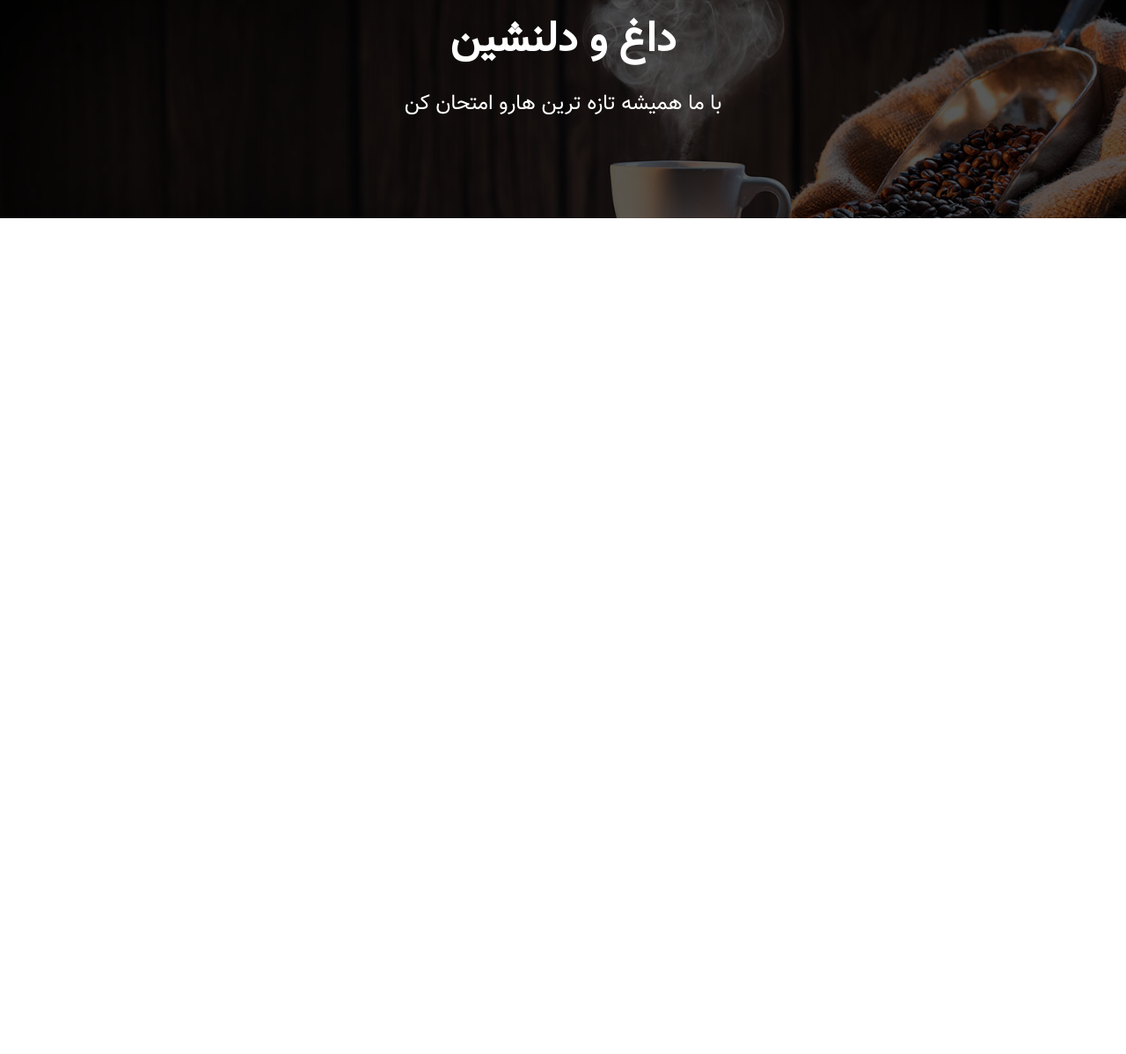
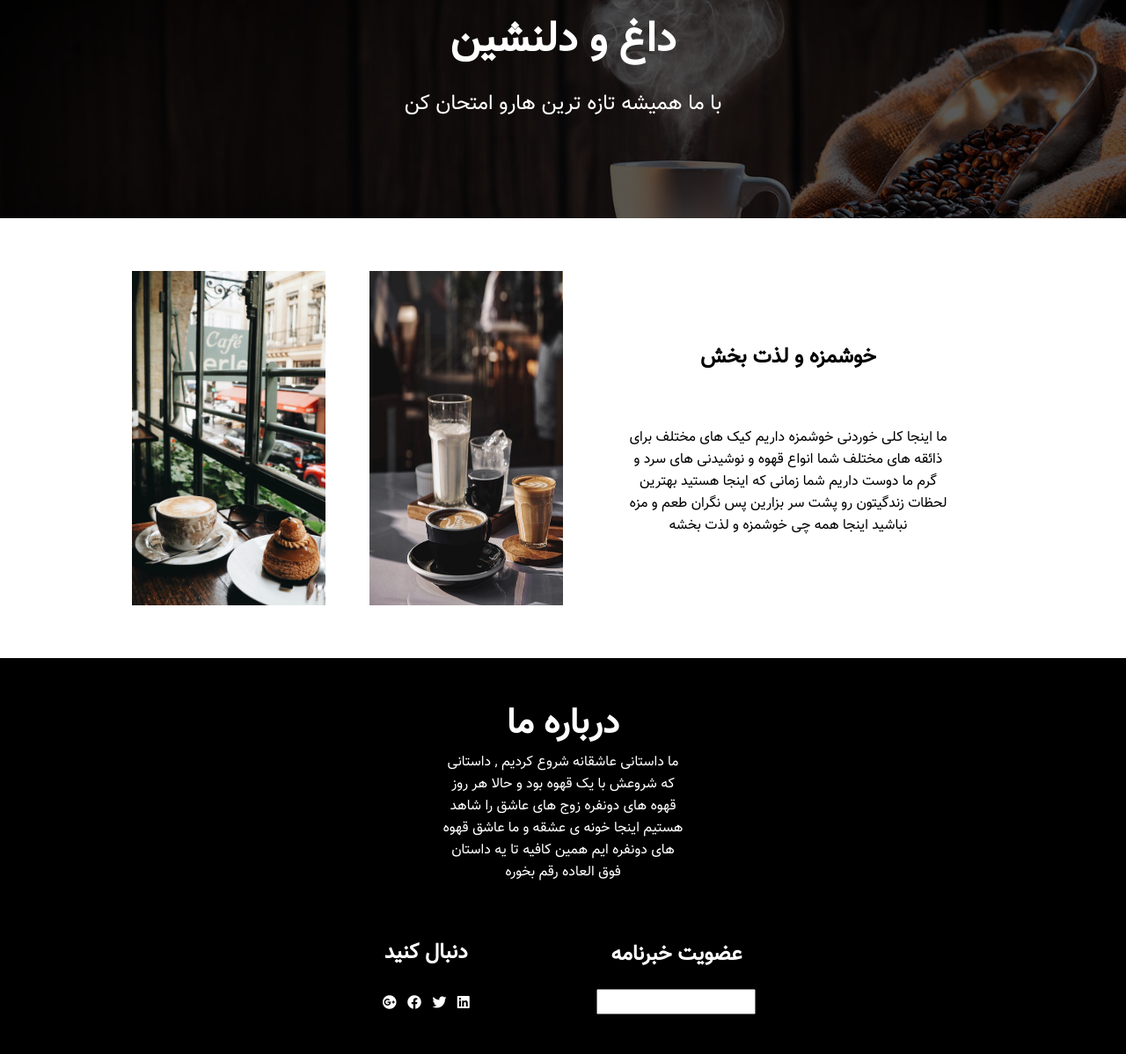
Before and after one commit to mzn1381/HtmlCssMiniProject_1, a plain HTML site: page index.html in a window 1280 px wide. Shown: the part 2388-3586 px from the top of the page at 88% size. Before the commit the page ends 2736 px from the top, so only its background shows below. Drawn offline with Linux system fonts and the light colour scheme; files whose address does not match are found by name.

Commit message:
1400/09/03 In Depan

```diff
--- a/CSS/Style.css
+++ b/CSS/Style.css
@@ -239,3 +239,105 @@ li {
     font-size: 1.5rem;
     color: white;
 }
+.enjoy{
+    display: flex;
+    justify-content: center;
+    align-items: center;
+    width: 100%;
+    height: 300px;
+    padding-bottom: 100px;
+}
+.enjoy-description{
+    width: 40%;
+    display: flex;
+    flex-direction: column;
+    justify-content: center;
+    align-items: center;
+}
+.enjoy-image{
+    width: 40%;
+    display: flex;
+}
+.enjoy-image-1 , .enjoy-image-2{
+    width: 43%;
+
+     height: 380px;
+}
+.enjoy-image-1 {
+    margin-left: 50px;
+}
+.enjoy-description p{
+    text-align: center;
+    padding: 0px 70px;
+}
+.enjoy-description h1{
+    text-align: center;
+margin-bottom: 60px;
+}
+
+.foote-container{
+    display: flex;
+    flex-direction: column;
+    height: 450px;
+    justify-content: center;
+    align-items: center;
+    background-color: black;
+}
+.footer-description{
+    display: flex;
+    flex-direction: column;
+
+}
+.footer-description h1{
+    color: white;
+    font-size: 2.5rem;
+    font-weight: bolder;
+    text-align: center;
+}
+
+.footer-description p{
+    color: white;
+    text-align: center;
+    padding: 0 500px;
+}
+.footer-social{
+    margin-top: 60px;
+    width: 100%;
+    display: flex;
+    justify-content: space-evenly;
+}
+.footer-join{
+    display: flex;
+    flex-direction: column;
+    justify-content: center;
+    align-items: center;
+    position: relative;
+    right: 90px;
+}
+.footer-join h2{
+    margin-bottom: 20px;
+    color: white;
+}
+.footer-join input{
+    padding: 5px 0px;
+    cursor: pointer;
+}
+
+.footer-follow {
+    display: flex;
+    flex-direction: column;
+    justify-content: center;
+    align-items: center;
+    position: relative;
+    left: 100px;
+}
+.footer-follow h2,.footer-follow div i{
+    color: white;
+}
+.footer-follow div i{
+    cursor: pointer;
+    padding:4px ;
+}
+.footer-follow div {
+    margin-top: 25px;
+}
--- a/index.html
+++ b/index.html
@@ -7,10 +7,12 @@
     <meta name="viewport" content="width=device-width, initial-scale=1.0" />
     <title>Document</title>
     <link rel="stylesheet" href="CSS/Style.css" />
+    <link rel="stylesheet" href="https://pro.fontawesome.com/releases/v5.10.0/css/all.css" integrity="sha384-AYmEC3Yw5cVb3ZcuHtOA93w35dYTsvhLPVnYs9eStHfGJvOvKxVfELGroGkvsg+p" crossorigin="anonymous"/>
+
 </head>
 
 <body>
-    <header class="header">
+        <header class="header">
         <main class="header-main">
             <nav class="header-nav">
                 <div class="container">
@@ -84,6 +86,45 @@
         </div>
     </section>
 
+    <section class="enjoy">
+        <div class="enjoy-description">
+            <h1>خوشمزه و لذت بخش</h1>
+            <p> ما اینجا کلی خوردنی خوشمزه داریم کیک های مختلف برای ذائقه های مختلف شما انواع قهوه و نوشیدنی  های سرد و گرم ما دوست داریم شما زمانی که اینجا
+                هستید بهترین لحظات زندگیتون رو پشت سر بزارین پس نگران طعم و مزه نباشید اینجا همه چی خوشمزه و لذت بخشه
+            </p>
+        </div>
+        <div class="enjoy-image">
+            <img src="images/delight.jpg" class="enjoy-image-1" alt="enjoy-image-1" >
+            <img src="images/delighttwo.jpg" alt="enjoy-image-2" class="enjoy-image-2">
+        </div>
+    </section>
+
+<footer class="footer">
+<div class="foote-container">
+    <div class="footer-description">
+        <h1>درباره ما</h1>
+        <p>
+        ما داستانی عاشقانه شروع کردیم , داستانی که شروعش با یک قهوه بود و حالا هر روز قهوه های دونفره زوج های عاشق را شاهد هستیم اینجا خونه ی عشقه و ما عاشق قهوه های دونفره ایم همین کافیه تا یه داستان فوق العاده رقم بخوره
+        </p>
+    </div>
+    <div class="footer-social">
+        <div class="footer-join">
+            <h2>عضویت خبرنامه </h2>
+            <input type="text">
+        </div>
+        <div class="footer-follow">
+            <h2>دنبال کنید</h2>
+            <div>
+                <span><i class="fab fa-linkedin"></i></span>
+                <span><i class="fab fa-twitter"></i></span>
+                <span><i class="fab fa-facebook"></i></span>
+                <span><i class="fab fa-google-plus"></i></span>
+            </div>
+        </div>
+    </div>
+</div>
+
+</footer>
 
 
 </body>
```
Also changed, not shown: CSS/fontAwesome.min.css (added).
